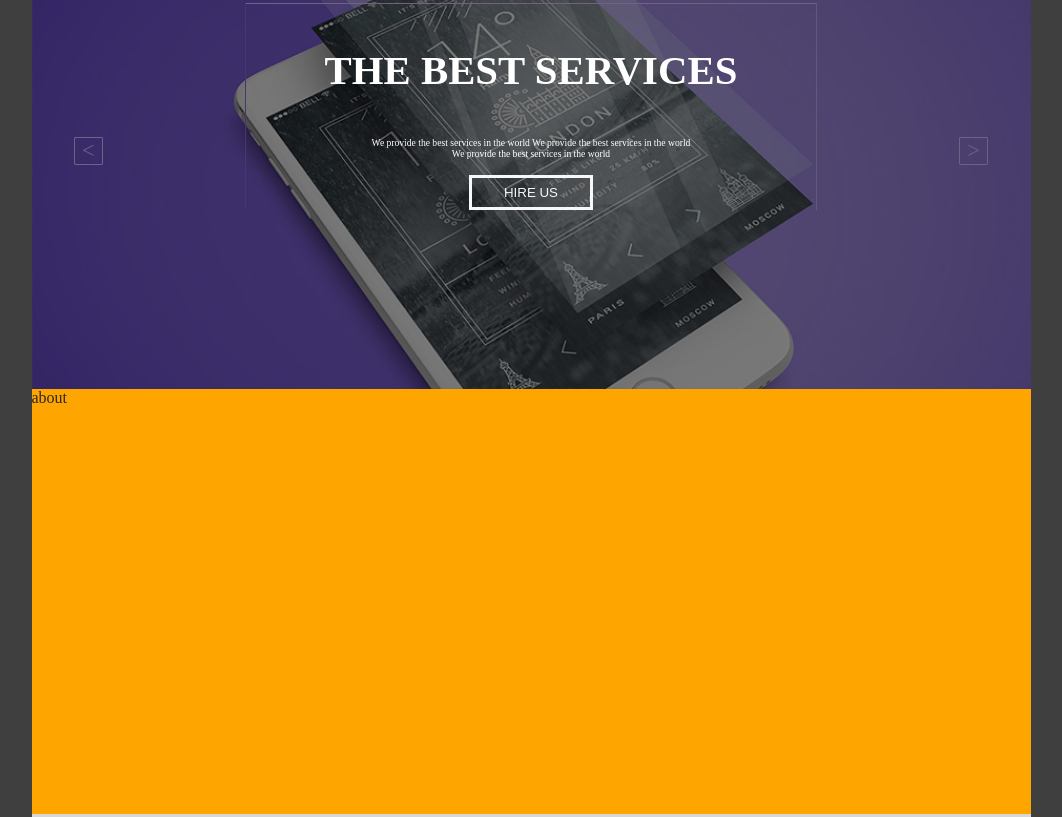
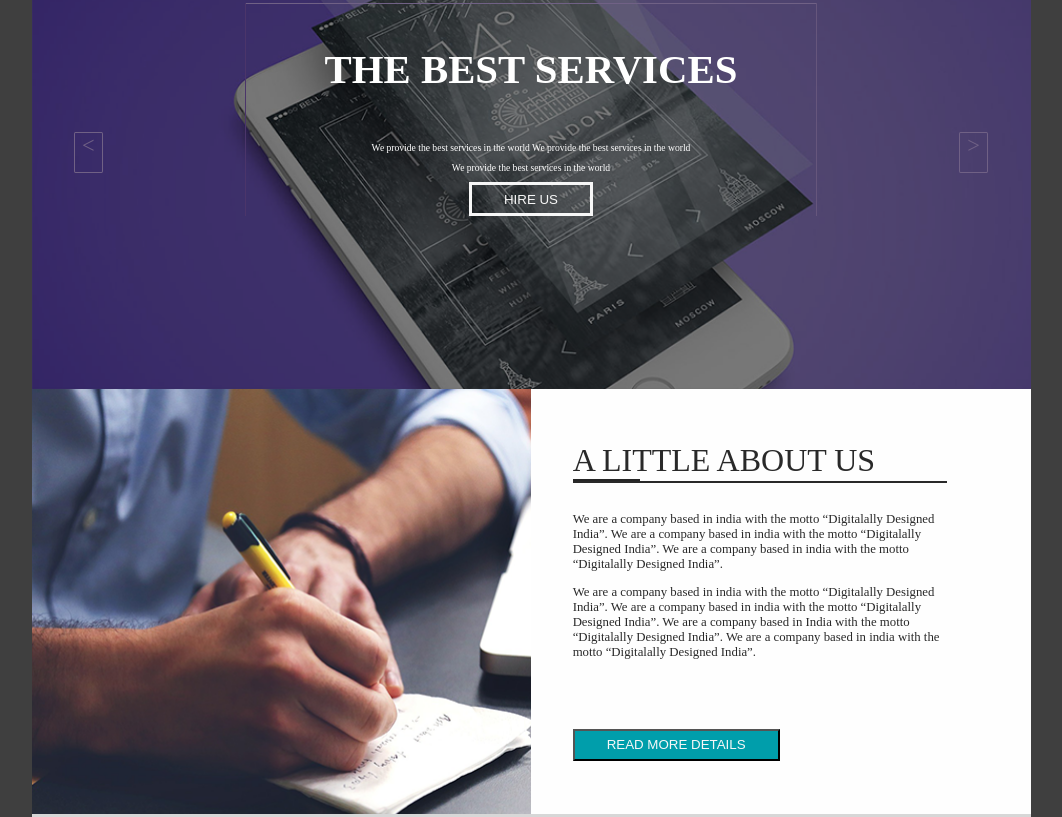
Before and after one commit to Dmitriy875/test-layout-mas, a plain HTML site: page index.html in a window 1280 px wide. Shown: the part 191-1008 px from the top of the page, without its empty margins (109-1171 px from the left). Drawn offline with Linux system fonts and the light colour scheme.

Commit message:
About us

```diff
--- a/css/styles.css
+++ b/css/styles.css
@@ -1,3 +1,4 @@
+/********* COMMON *********/
 * {
   padding: 0;
   margin: 0;
@@ -16,23 +17,16 @@ a, a:visited, a:active {
   font-family: sansation;
 }
 
-div.logo {
-  font-size: 24px;
-  text-align: center;
-  /* vertical-align: middle; */
-  height: 100%;
-  /* content: ""; */
+.uppercase {
+  text-transform: uppercase;
 }
 
-  span.logo-begin {
-    color: #ffffff;
-    /* display: inline-block;
-    vertical-align: middle; */
+p {
+  padding-top: 1em;
 }
+/********* END COMMON *********/
 
-  span.logo-end {
-    color: #da2346;
-  }
+
 
 #wrapper {
   max-width: 999px;
@@ -48,6 +42,8 @@ div.logo {
   "quote"
   "footer"
 }
+
+/********* HEADER *********/
 
 header {
   grid-area: header;
@@ -81,13 +77,30 @@ header {
       color: #097e89;
     }
 
-  .logo {
+    div.logo {
       grid-area: logo;
+      font-size: 24px;
+      text-align: center;
+      /* vertical-align: middle; */
+      height: 100%;
+      /* content: ""; */
+    }
+
+      span.logo-begin {
+        color: #ffffff;
+        /* display: inline-block;
+        vertical-align: middle; */
+      }
+
+      span.logo-end {
+        color: #da2346;
       }
 
     .social {
       grid-area: social;
     }
+
+
 
   img {
     filter: contrast(0.01);
@@ -129,7 +142,7 @@ header {
       grid-area: button;
       align-self: end;
     }
-    .banner-button button {
+    .banner-button > button {
       padding: 0.5em 2.4em;
       border: 3px solid;
       background-color: transparent;
@@ -173,12 +186,67 @@ header {
       border-right: 1px solid #4B356A;
     }
 
+    .border-bottom-short {
+      position: relative;
+      border-bottom: 2px solid #252525;
+      right: 82%;
+    }
+
+/********* END HEADER *********/
+
+/********* ABOUT US *********/
+
 section.about-us {
   background-color: orange;
   color: #292929;
   grid-area: about;
   min-height: 425px;
+
+  display: grid;
+  grid-template-areas: "img text";
+  grid-template-columns: 1fr 1fr;
 }
+
+.about_img {
+  grid-area: img;
+  background-image: url("../img/write-593333_1920.png");
+  background-size: cover;
+}
+
+.about_text {
+  grid-area: text;
+  background-color: #FEFEFE;
+
+  display: grid;
+  grid-template-columns: 1fr 9fr 2fr;
+  grid-template-areas:
+  ". title ."
+  ". about ."
+  ". button .";
+}
+  .about_text-title {
+    grid-area: title;
+    font-size: 2em;
+    border-bottom: 2px solid;
+    align-self: end;
+    overflow: hidden;
+    margin-bottom: 0.5em;
+  }
+  .about_text-about {
+    grid-area: about;
+    font-size: 0.8em;
+  }
+  .about_text-button {
+    grid-area: button;
+  }
+  .about_text-button > button {
+    background-color: #009EAB;
+    padding: 0.5em 2.4em;
+  }
+
+/********* END ABOUT US *********/
+
+/********* SERVIVES *********/
 
 section.services {
   background-color: #d7d7d7;
--- a/index.html
+++ b/index.html
@@ -14,8 +14,8 @@
 
   <div id="wrapper">
     <header>
-      <div class="logo">
-        <span class="logo-begin">LO</span><span class="logo-end">GO</span>
+      <div class="logo uppercase">
+        <span class="logo-begin">lo</span><span class="logo-end">go</span>
       </div>
 
       <nav>
@@ -35,31 +35,62 @@
         <!-- <img src="img\sprite.png" alt=""> -->
       </div>
       <section class="banner">
+
         <div class="border-top"></div>
         <div class="border-right"></div>
         <div class="border-left"></div>
-        <div class="banner-title">
-          <h1>THE BEST SERVICES</h1>
+
+        <div class="banner-title uppercase">
+          <h1>The best services</h1>
         </div>
+
         <div class="arrow">
           <
         </div>
+
         <div class="banner-description">
           <p>We provide the best services in the world We provide the best services in the world</p>
           <p>We provide the best services in the world</p>
         </div>
+
         <div class="arrow2">
           >
         </div>
+
         <div class="banner-button">
-          <button type="button">HIRE US</button>
+          <button type="button" class="uppercase">Hire us</button>
         </div>
       </section>
     </header>
 
 
     <section class="about-us">
-      about
+      <div class="about_img">
+
+      </div>
+      <div class="about_text">
+        <div class="about_text-title uppercase">
+          A little about us
+          <div class="border-bottom-short">
+
+          </div>
+        </div>
+        <div class="about_text-about">
+          <p>We are  a company based in india with the motto “Digitalally
+            Designed India”. We are  a company based in india with the motto
+            “Digitalally  Designed India”. We are  a company based in india
+            with the motto “Digitalally  Designed India”.</p>
+
+          <p>We are  a company based in india with the motto “Digitalally
+            Designed India”. We are  a company based in india with the
+            motto “Digitalally Designed India”.  We are  a company based in
+            India with the motto “Digitalally Designed India”.  We are  a
+            company based in india with the motto “Digitalally Designed India”.</p>
+        </div>
+        <p class="about_text-button">
+          <button type="button" class ="uppercase" name="button">Read more details</button>
+        </p>
+      </div>
     </section>
 
     <section class="services">
```
Lines whose indentation alone changed are shown as unchanged.
